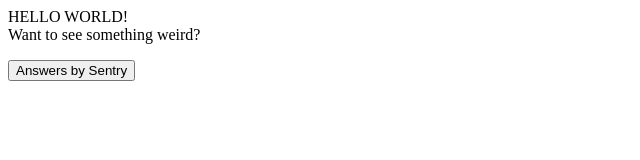
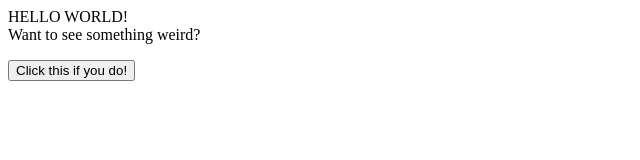
Before and after one commit to StarryNights0/misaligned_bytes, a plain HTML site: page index.html in a window 1280 px wide. Shown: the full height of the page, 0-640 px from the left. Drawn offline with Linux system fonts and the light colour scheme.

Commit message:
Fix button AGAIN
my lazy copy pasting fired back...

```diff
--- a/index.html
+++ b/index.html
@@ -20,7 +20,7 @@
         </header>
 
     <a href="https://starrynights0.github.io/misaligned_bytes/trngl">
-  <button>Answers by Sentry</button>
+  <button>Click this if you do!</button>
 </a>
 
     </body>
```
